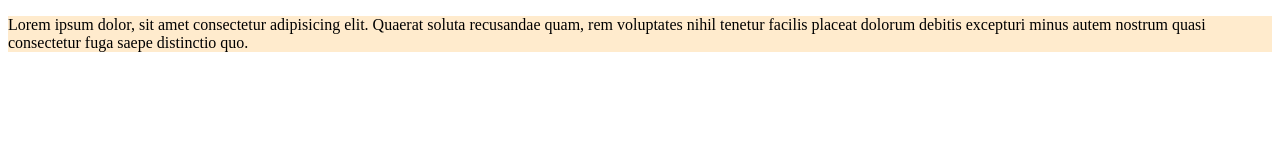
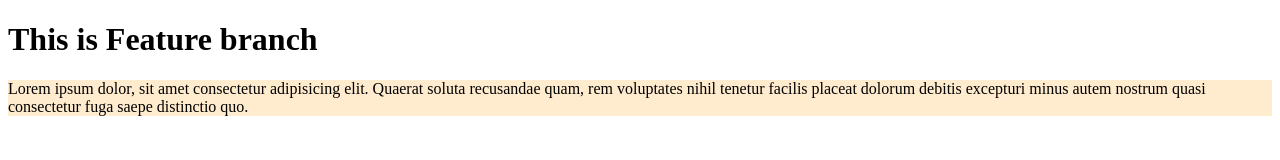
Before and after one commit to OnkarMalawade/localRepo, a plain HTML site: page index.html in a window 1280 px wide. Drawn offline with Linux system fonts and the light colour scheme.

Commit message:
Message from Feature Branch One

```diff
--- a/index.html
+++ b/index.html
@@ -7,6 +7,9 @@
     <link rel="stylesheet" href="style.css">
 </head>
 <body>
+    <h1>
+        This is Feature branch
+    </h1>
     <p>
         Lorem ipsum dolor, sit amet consectetur adipisicing elit. Quaerat soluta recusandae quam, rem voluptates nihil tenetur facilis placeat dolorum debitis excepturi minus autem nostrum quasi consectetur fuga saepe distinctio quo.
     </p>
```
